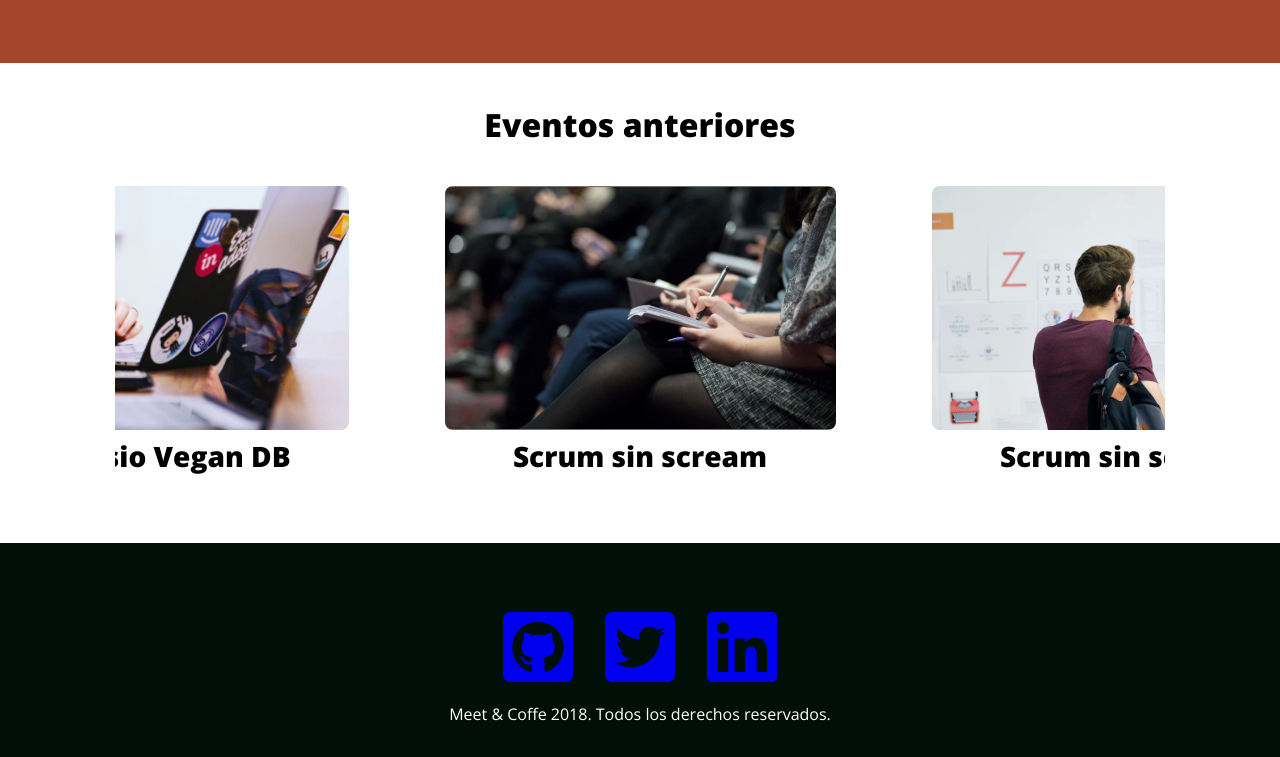
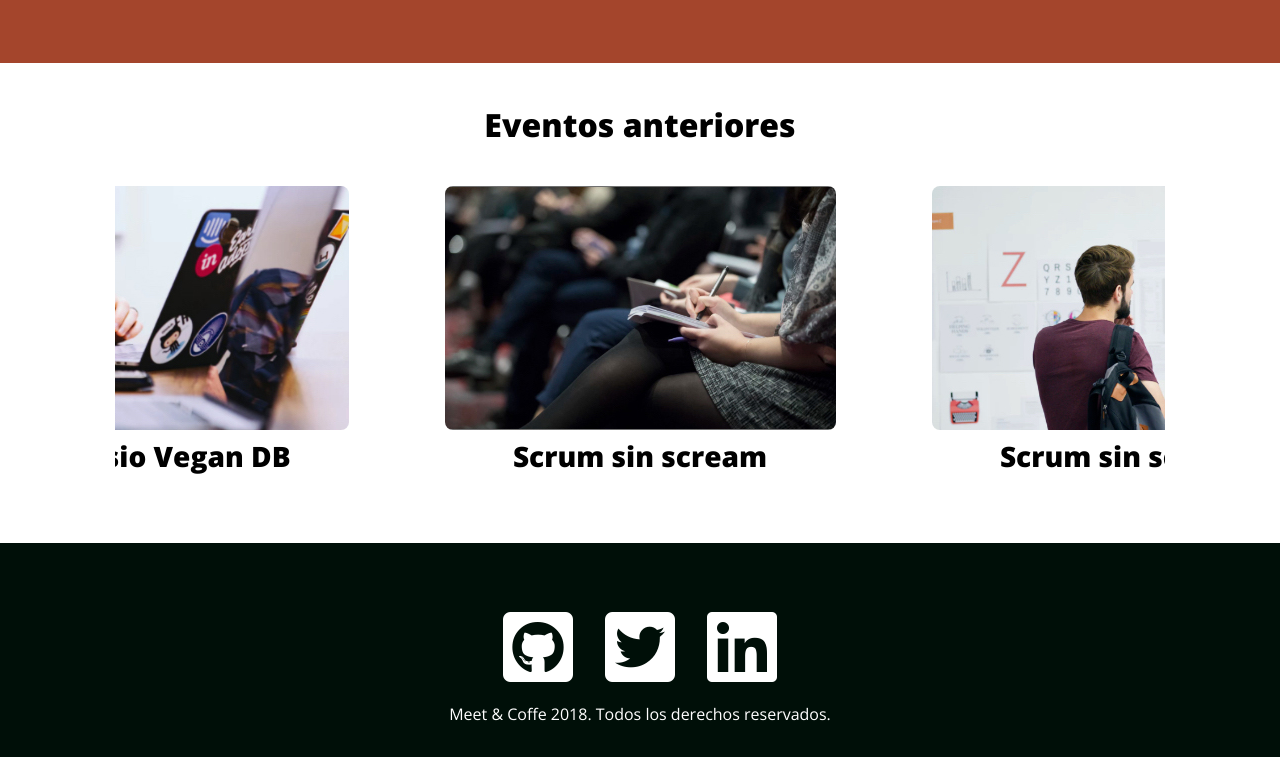
Before and after one commit to CamiSerantoni/MeetAndCoffee, a plain HTML site: page index.html in a window 1280 px wide. Shown: the part 1337-2094 px from the top of the page. Drawn offline with nearby package versions, Linux system fonts and the light colour scheme.

Commit message:
update in social icons

```diff
--- a/assets/css/main.css
+++ b/assets/css/main.css
@@ -219,19 +219,24 @@ body{
     display: flex;
     flex-direction: column;
     align-items: center;
-      justify-content: center;
-      color: #FFFFFF;
-      padding: 2rem;
+    justify-content: center;
+    color: #FFFFFF;
+    padding: 2rem;
     gap: 1rem;
   }
 
   .navDelFooter{
-      gap: 2rem;
+    gap: 2rem;
     display: flex;
-      padding-top: 2rem;
+    padding-top: 2rem;
+
   }
 
 
+  .navDelFooter i {
+
+    color: #FFFFFF;
+  }
 
 /*  inicio de la pagina 2 */
 .main__evento01{
```
